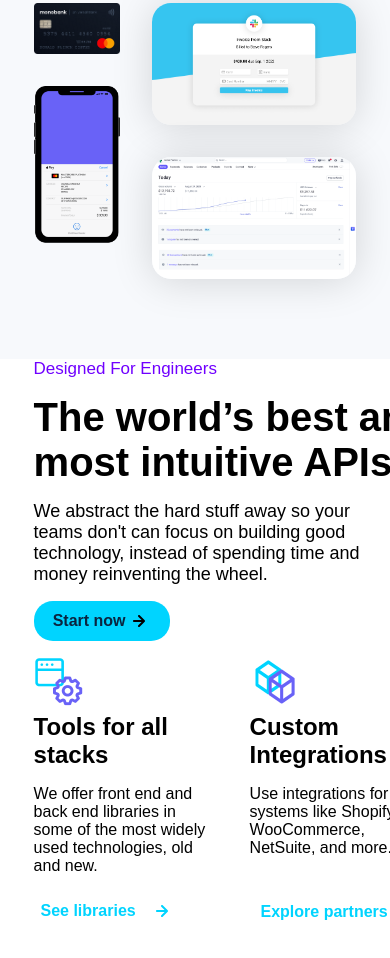
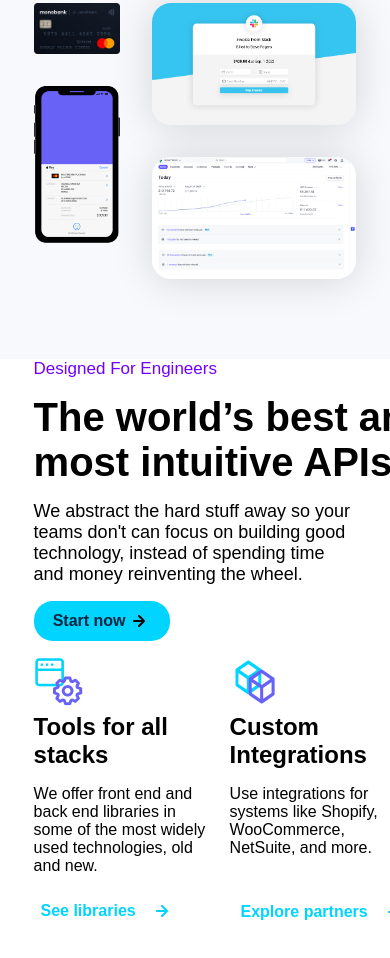
Before and after one commit to aleksandrekas/SWIPE-project, a plain HTML site: page index.html in a window 390 px wide. Shown: the part 1607-2565 px from the top of the page. Drawn offline with Linux system fonts and the light colour scheme; a web font is replaced by a local one.

Commit message:
Update responsive.css

```diff
--- a/responsive.css
+++ b/responsive.css
@@ -174,3 +174,21 @@
 
 
 }
+
+
+
+
+@media only screen and (max-width:420px){
+    .eng-div p{
+        width: 80%;
+    }
+
+
+    .small-div p{
+        width: 100%;
+    }
+
+    .integrations{
+        transform: translateX(-20px);
+    }
+}
```
